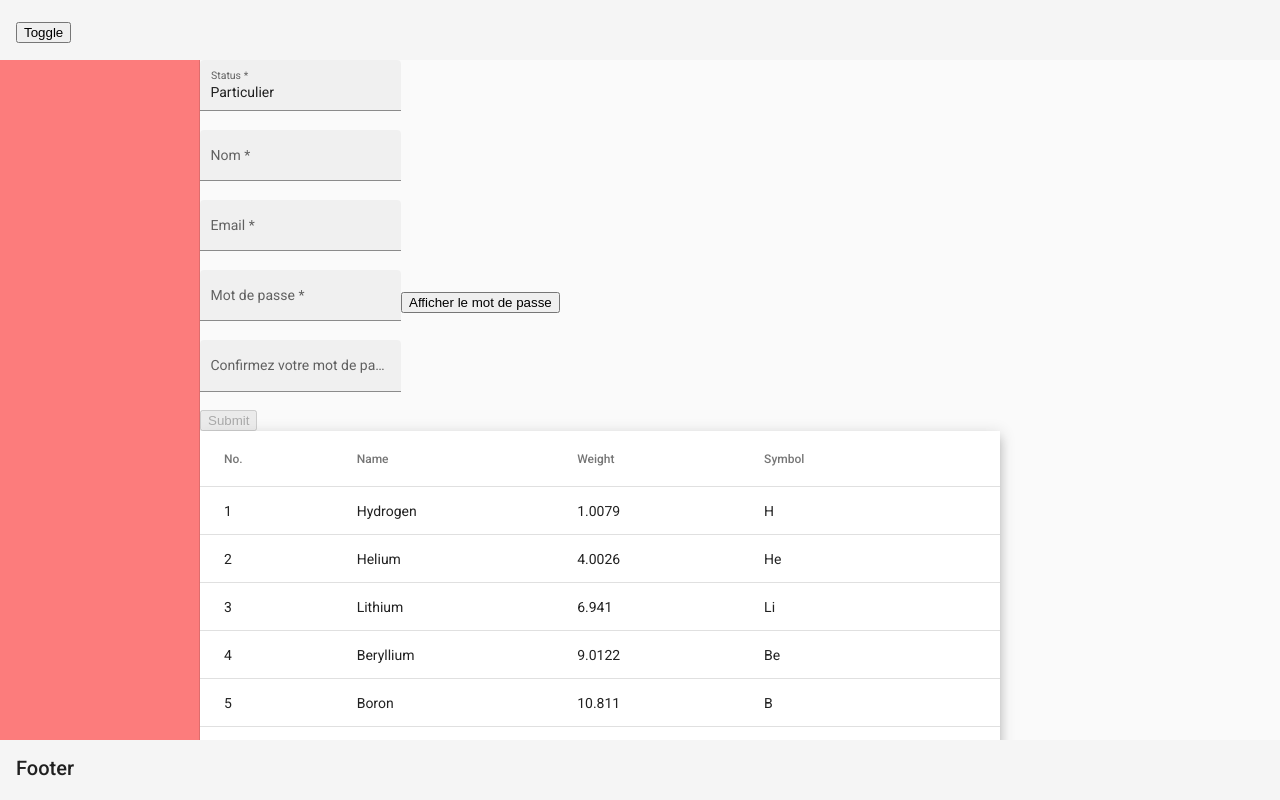
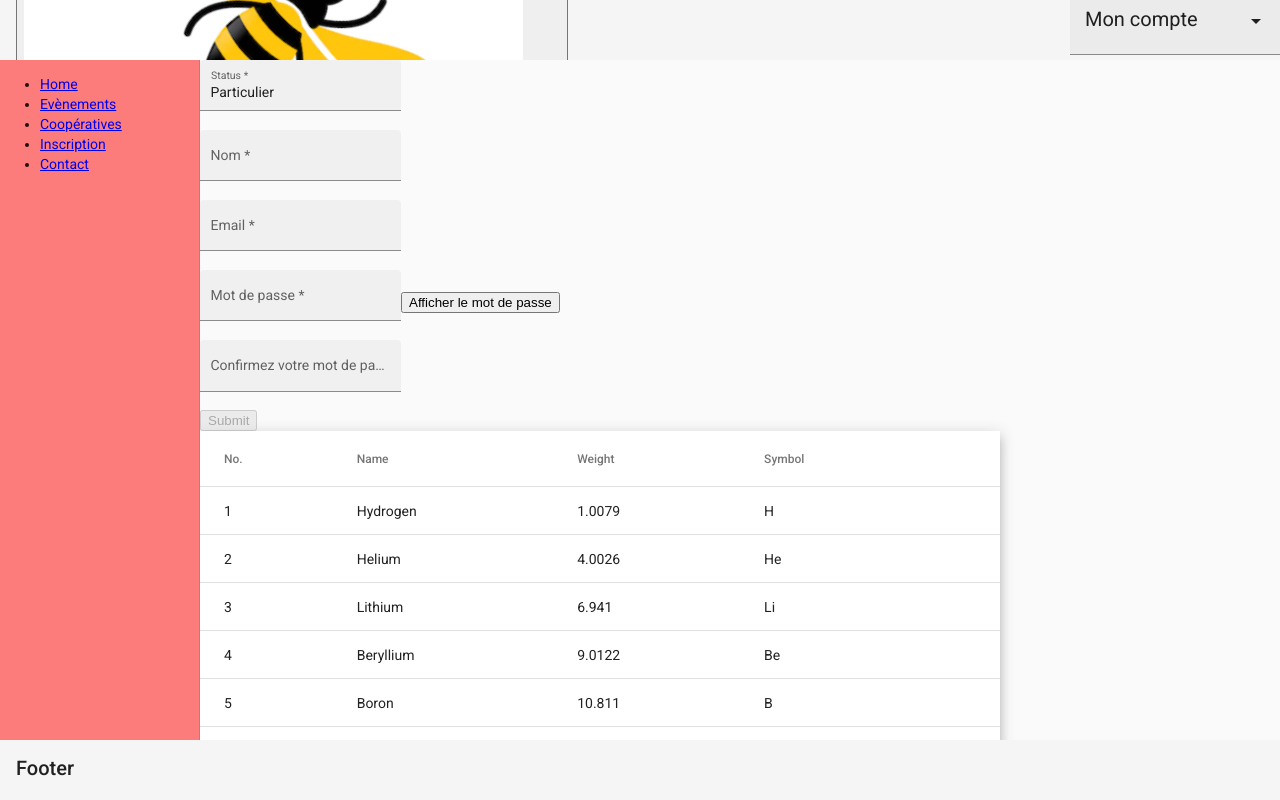
Before and after one commit to GuillaumeDebz/TB-Labo_Front-GuiDeb, an Angular app: page /compo/inscription in a window 1280 px wide. Built offline with nearby package versions, Linux system fonts and the light colour scheme.

Commit message:
show_password+deleteNAV

```diff
--- a/src/app/TechnoCoop/inscription/inscription.component.html
+++ b/src/app/TechnoCoop/inscription/inscription.component.html
@@ -62,7 +62,7 @@
   <mat-label>Mot de passe</mat-label>
   <input [type]="show ? 'text' : 'password'" matInput [formControlName]="inscriptionFormProperties.PASSWORD">
 </mat-form-field>
-<button (click)="Afficher()">{{show ? 'Cacher le mot de passe' : 'Afficher le mot de passe'}}</button>
+<button (click)="showPassword()">{{show ? 'Cacher le mot de passe' : 'Afficher le mot de passe'}}</button>
 <br>
 <mat-form-field appearance="fill">
   <mat-label>Confirmez votre mot de passe</mat-label>
--- a/src/app/TechnoCoop/inscription/inscription.component.ts
+++ b/src/app/TechnoCoop/inscription/inscription.component.ts
@@ -23,7 +23,7 @@ export class InscriptionComponent implements OnInit {
     this.myForm = this.generateForm();
   }
 
-  public Afficher(){
+  public showPassword(){
     this.show = !this.show;
   }
 
--- a/src/app/app.component.css
+++ b/src/app/app.component.css
@@ -27,3 +27,18 @@
     left: 0;
     right: 0;
   }
+
+  .monCompte {
+    position: fixed;
+    top: 1;
+    left: 1;
+    right: 0;
+  }
+
+
+  mat-drawer-content {
+    padding: 3px;
+    display: flex;
+    flex-direction: column;
+    align-items: flex-start;
+  }
--- a/src/app/app.component.html
+++ b/src/app/app.component.html
@@ -1,16 +1,36 @@
+<mat-toolbar class="example-header">
+  <button mat-button (click)="sidenav.toggle()">
+    <img src="../assets/technocoop_logo.jpg" alt=""> Menu
+  </button>
 
-<mat-toolbar class="example-header">
-    <button mat-button (click)="sidenav.toggle()">Toggle</button>
-  </mat-toolbar>
 
-  <mat-sidenav-container class="example-container">
+  <mat-form-field class="monCompte" appearance="fill">
+    <mat-label>Mon compte</mat-label>
+    <mat-select>
+      <mat-option value="side">Email</mat-option>
+      <mat-option value="over">Mot de passe</mat-option>
+    </mat-select>
+  </mat-form-field>
+  <!-- <button class="monCompte">Compte</button> -->
+</mat-toolbar>
+
+<mat-sidenav-container class="example-container">
   <mat-sidenav #sidenav mode="side" opened class="example-sidenav">
+
+    <!-- LISTE DEROULANTE MENU -->
+    <ul id="listeMenu">
+      <li><a routerLink="compo/home">Home</a></li>
+      <li><a routerLink="compo/events">Evènements</a></li>
+      <li><a routerLink="compo/listecooperatives">Coopératives</a></li>
+      <li><a routerLink="compo/inscription">Inscription</a></li>
+      <li><a routerLink="compo/contact">Contact</a></li>
+    </ul>
 
   </mat-sidenav>
 
   <mat-sidenav-content>
     <router-outlet></router-outlet>
   </mat-sidenav-content>
-  </mat-sidenav-container>
+</mat-sidenav-container>
 
-  <mat-toolbar class="example-footer">Footer</mat-toolbar>
+<mat-toolbar class="example-footer">Footer</mat-toolbar>
--- a/src/app/shared/navbar/navbar.component.css
+++ /dev/null
@@ -1,29 +0,0 @@
-.example-container {
-    position: absolute;
-    top: 60px;
-    bottom: 60px;
-    left: 0;
-    right: 0;
-  }
-
-  .example-sidenav {
-    display: flex;
-    align-items: center;
-    justify-content: center;
-    width: 200px;
-    background: rgba(255, 0, 0, 0.5);
-  }
-
-  .example-header {
-    position: fixed;
-    top: 0;
-    left: 0;
-    right: 0;
-  }
-
-  .example-footer {
-    position: fixed;
-    bottom: 0;
-    left: 0;
-    right: 0;
-  }
--- a/src/app/shared/navbar/navbar.component.ts
+++ /dev/null
@@ -1,18 +0,0 @@
-import { Component, OnInit } from '@angular/core';
-
-
-@Component({
-  selector: 'app-navbar',
-  templateUrl: './navbar.component.html'
-})
-export class NavbarComponent implements OnInit {
-  isConnect: boolean = false
-
-
-  constructor() { }
-
-  ngOnInit(): void {
-
-
-  }
-}
```
Also changed, not shown: src/app/app.module.ts (+5 -4 lines), src/app/shared/navbar/navbar.component.html (deleted, +0 -20 lines).
